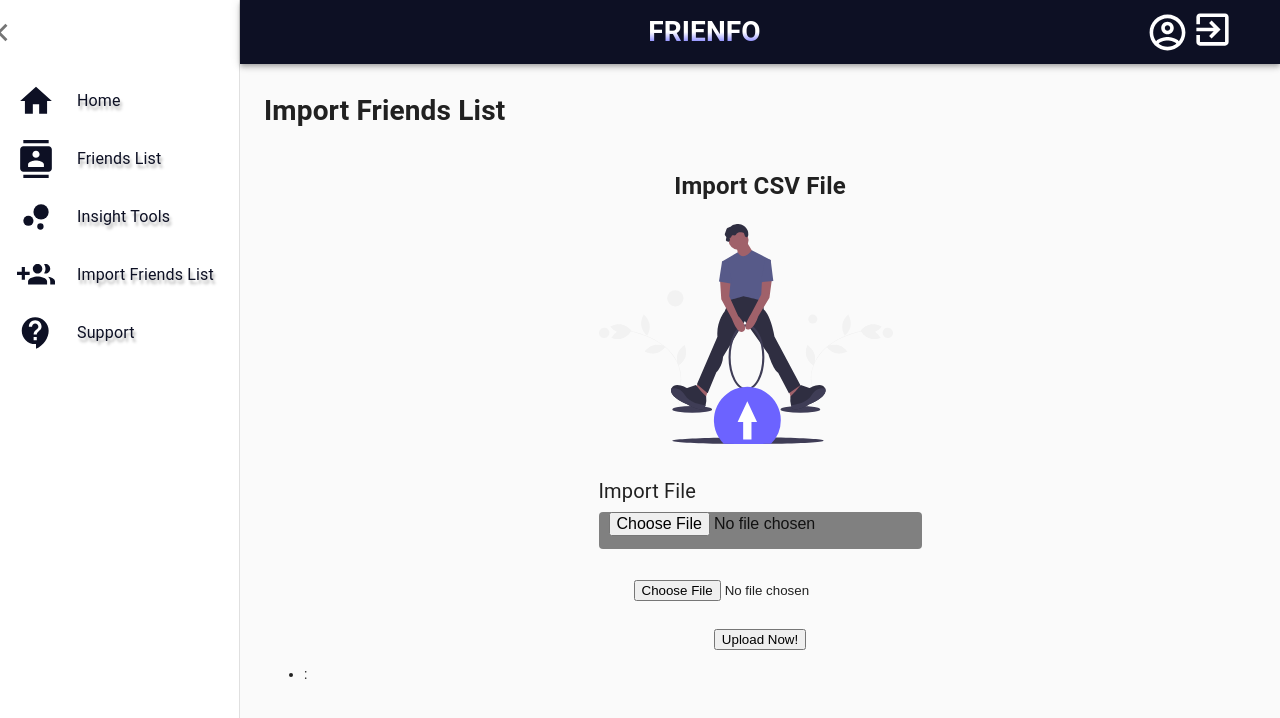
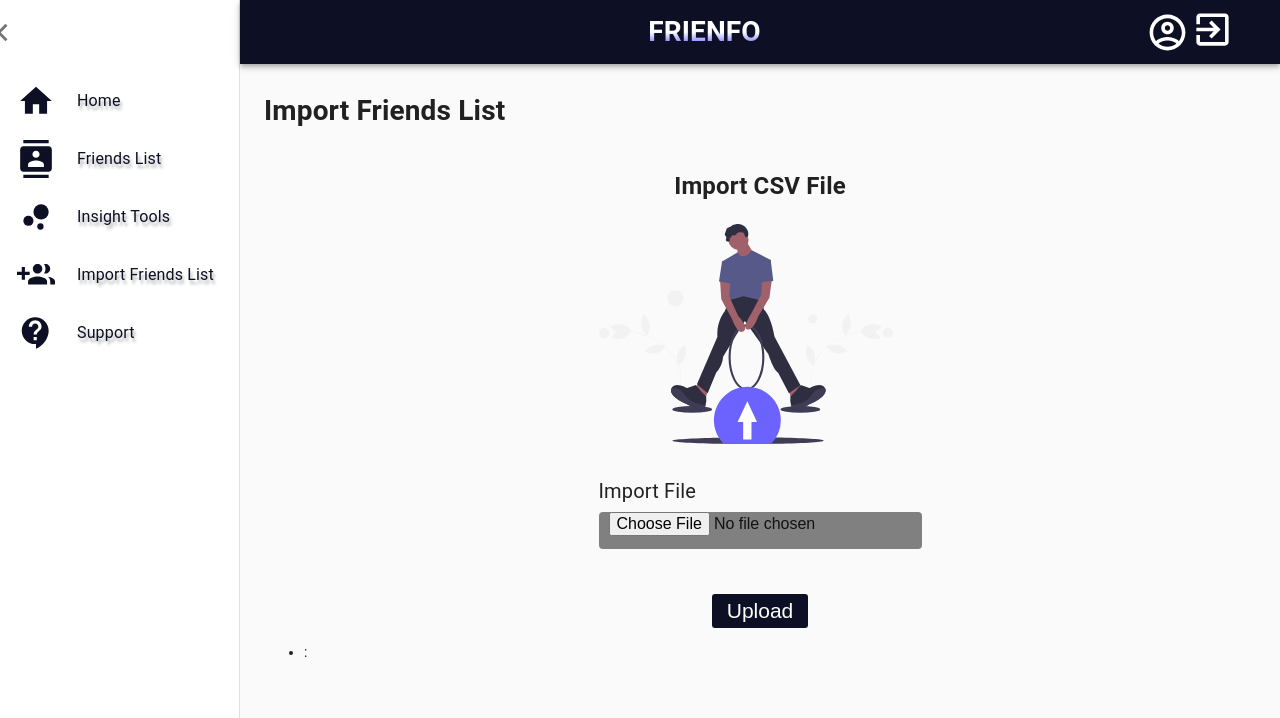
Before and after one commit to Sxlly/Frienfo, a React (Create React App) app in the folder frienfo/: page /Import_FL in a window 1280 px wide. Shown: the top 718 px of the page. Built offline with nearby package versions, Linux system fonts and the light colour scheme.

Commit message:
fileinput styling

```diff
--- a/frienfo/src/fileinput.js
+++ b/frienfo/src/fileinput.js
@@ -162,26 +162,13 @@ class FileReader extends React.Component {
                                 onChange={this.handleChange}
                             />
                         </div>
-
+                        <div style = {styles.footer}>
+                            <button style = {styles.button} type = "button" onClick = {this.importCSV}>
+                                Upload
+                            </button>
+                        </div>
                     </div>
-
-
-
-
-
                 </div>
-                <input
-                    className="csv-input"
-                    type="file"
-                    ref={input => {
-                        this.filesInput = input;
-                    }}
-                    name = "file"
-                    placeholder={null}
-                    onChange={this.handleChange}
-                />
-                <p />
-                <button onClick={this.importCSV}> Upload Now!</button>
             </div>
         );
     }
```
